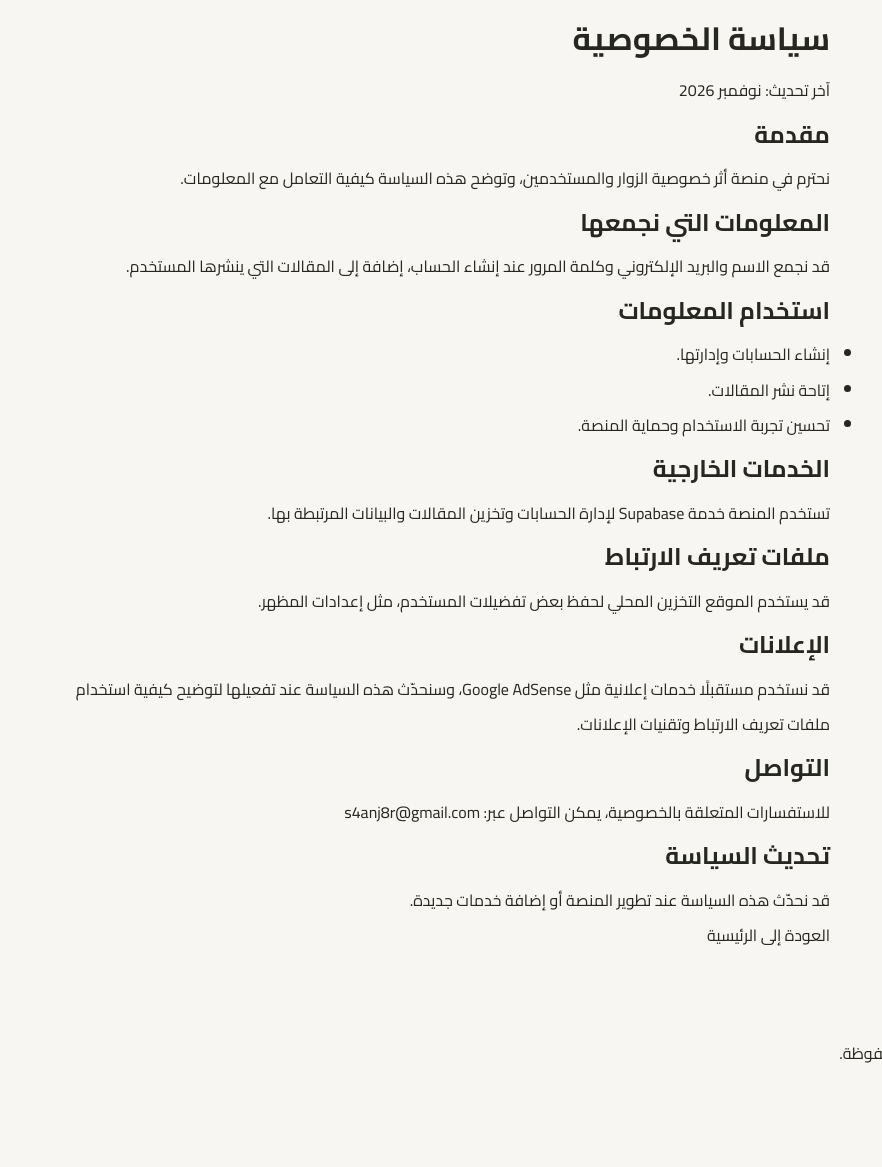
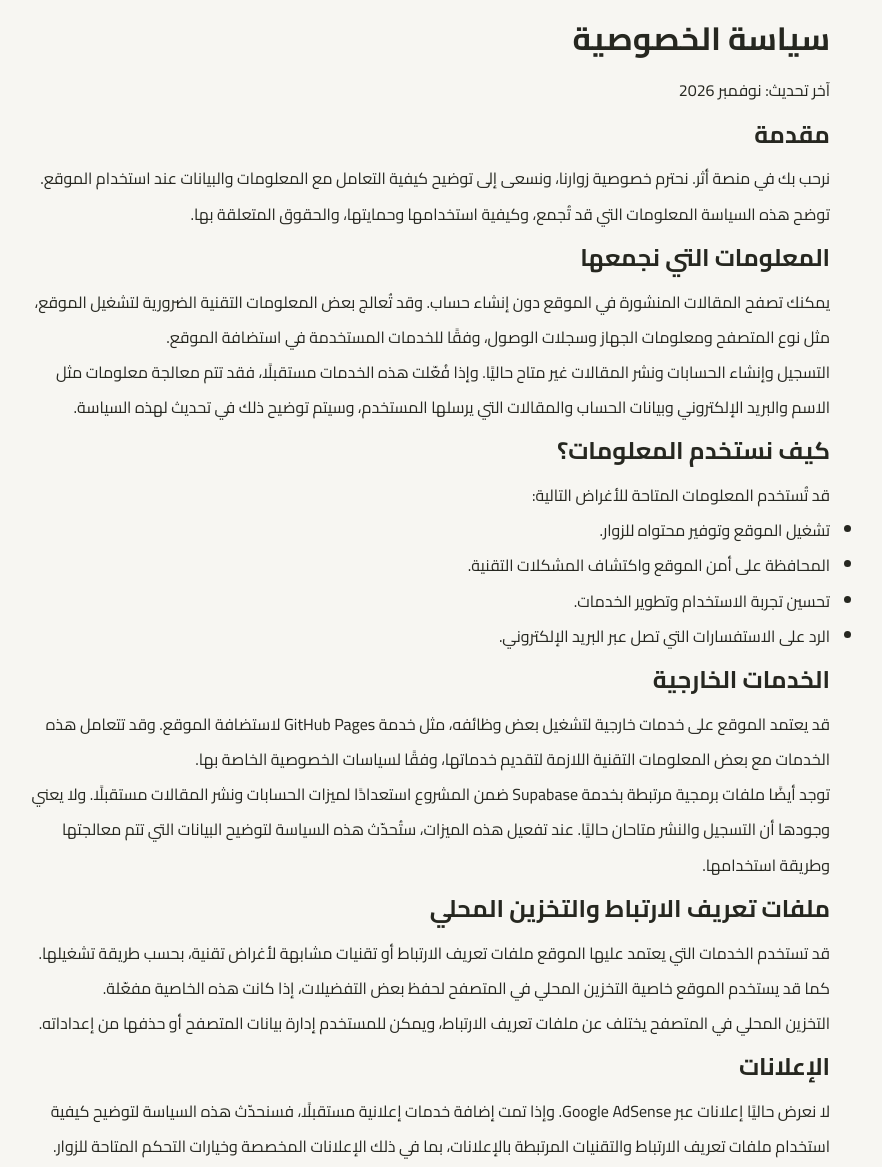
Before and after one commit to s4anj8r-lab/my-blog, a plain HTML site: page privacy.html in a window 1280 px wide. Shown: the part 164-1331 px from the top of the page, without its empty margins (210-1092 px from the left). Before the commit the page ends 1233 px from the top, so only its background shows below. Drawn offline with Linux system fonts and the light colour scheme.

Commit message:
Add files via upload

```diff
--- a/privacy.html
+++ b/privacy.html
@@ -1,9 +1,10 @@
+
 <!DOCTYPE html>
 <html lang="ar" dir="rtl">
 <head>
   <meta charset="UTF-8">
   <meta name="viewport" content="width=device-width, initial-scale=1.0">
-  <meta name="description" content="سياسة الخصوصية في منصة أثر.">
+  <meta name="description" content="سياسة الخصوصية في منصة أثر، وكيفية التعامل مع بيانات الزوار والمستخدمين.">
   <title>سياسة الخصوصية | أثر</title>
   <link rel="stylesheet" href="style.css">
 </head>
@@ -19,40 +20,122 @@
   </header>
 
   <main style="max-width:850px; margin:60px auto; padding:25px; line-height:2.2;">
+
     <h1>سياسة الخصوصية</h1>
     <p>آخر تحديث: نوفمبر 2026</p>
 
     <h2>مقدمة</h2>
-    <p>نحترم في منصة أثر خصوصية الزوار والمستخدمين، وتوضح هذه السياسة كيفية التعامل مع المعلومات.</p>
+    <p>
+      نرحب بك في منصة أثر. نحترم خصوصية زوارنا، ونسعى إلى توضيح
+      كيفية التعامل مع المعلومات والبيانات عند استخدام الموقع.
+      توضح هذه السياسة المعلومات التي قد تُجمع، وكيفية استخدامها
+      وحمايتها، والحقوق المتعلقة بها.
+    </p>
 
     <h2>المعلومات التي نجمعها</h2>
-    <p>قد نجمع الاسم والبريد الإلكتروني وكلمة المرور عند إنشاء الحساب، إضافة إلى المقالات التي ينشرها المستخدم.</p>
+    <p>
+      يمكنك تصفح المقالات المنشورة في الموقع دون إنشاء حساب.
+      وقد تُعالج بعض المعلومات التقنية الضرورية لتشغيل الموقع،
+      مثل نوع المتصفح ومعلومات الجهاز وسجلات الوصول، وفقًا
+      للخدمات المستخدمة في استضافة الموقع.
+    </p>
+    <p>
+      التسجيل وإنشاء الحسابات ونشر المقالات غير متاح حاليًا.
+      وإذا فُعّلت هذه الخدمات مستقبلًا، فقد تتم معالجة معلومات
+      مثل الاسم والبريد الإلكتروني وبيانات الحساب والمقالات
+      التي يرسلها المستخدم، وسيتم توضيح ذلك في تحديث لهذه السياسة.
+    </p>
 
-    <h2>استخدام المعلومات</h2>
+    <h2>كيف نستخدم المعلومات؟</h2>
+    <p>
+      قد تُستخدم المعلومات المتاحة للأغراض التالية:
+    </p>
     <ul>
-      <li>إنشاء الحسابات وإدارتها.</li>
-      <li>إتاحة نشر المقالات.</li>
-      <li>تحسين تجربة الاستخدام وحماية المنصة.</li>
+      <li>تشغيل الموقع وتوفير محتواه للزوار.</li>
+      <li>المحافظة على أمن الموقع واكتشاف المشكلات التقنية.</li>
+      <li>تحسين تجربة الاستخدام وتطوير الخدمات.</li>
+      <li>الرد على الاستفسارات التي تصل عبر البريد الإلكتروني.</li>
     </ul>
 
     <h2>الخدمات الخارجية</h2>
-    <p>تستخدم المنصة خدمة Supabase لإدارة الحسابات وتخزين المقالات والبيانات المرتبطة بها.</p>
+    <p>
+      قد يعتمد الموقع على خدمات خارجية لتشغيل بعض وظائفه،
+      مثل خدمة GitHub Pages لاستضافة الموقع.
+      وقد تتعامل هذه الخدمات مع بعض المعلومات التقنية اللازمة
+      لتقديم خدماتها، وفقًا لسياسات الخصوصية الخاصة بها.
+    </p>
+    <p>
+      توجد أيضًا ملفات برمجية مرتبطة بخدمة Supabase ضمن المشروع
+      استعدادًا لميزات الحسابات ونشر المقالات مستقبلًا.
+      ولا يعني وجودها أن التسجيل والنشر متاحان حاليًا.
+      عند تفعيل هذه الميزات، ستُحدّث هذه السياسة لتوضيح
+      البيانات التي تتم معالجتها وطريقة استخدامها.
+    </p>
 
-    <h2>ملفات تعريف الارتباط</h2>
-    <p>قد يستخدم الموقع التخزين المحلي لحفظ بعض تفضيلات المستخدم، مثل إعدادات المظهر.</p>
+    <h2>ملفات تعريف الارتباط والتخزين المحلي</h2>
+    <p>
+      قد تستخدم الخدمات التي يعتمد عليها الموقع ملفات تعريف
+      الارتباط أو تقنيات مشابهة لأغراض تقنية، بحسب طريقة تشغيلها.
+      كما قد يستخدم الموقع خاصية التخزين المحلي في المتصفح
+      لحفظ بعض التفضيلات، إذا كانت هذه الخاصية مفعّلة.
+    </p>
+    <p>
+      التخزين المحلي في المتصفح يختلف عن ملفات تعريف الارتباط،
+      ويمكن للمستخدم إدارة بيانات المتصفح أو حذفها من إعداداته.
+    </p>
 
     <h2>الإعلانات</h2>
-    <p>قد نستخدم مستقبلًا خدمات إعلانية مثل Google AdSense، وسنحدّث هذه السياسة عند تفعيلها لتوضيح كيفية استخدام ملفات تعريف الارتباط وتقنيات الإعلانات.</p>
+    <p>
+      لا نعرض حاليًا إعلانات عبر Google AdSense.
+      وإذا تمت إضافة خدمات إعلانية مستقبلًا، فسنحدّث هذه السياسة
+      لتوضيح كيفية استخدام ملفات تعريف الارتباط والتقنيات
+      المرتبطة بالإعلانات، بما في ذلك الإعلانات المخصصة
+      وخيارات التحكم المتاحة للزوار.
+    </p>
 
-    <h2>التواصل</h2>
-    <p>للاستفسارات المتعلقة بالخصوصية، يمكن التواصل عبر:
+    <h2>حماية المعلومات</h2>
+    <p>
+      نسعى إلى اتخاذ إجراءات مناسبة للمحافظة على المعلومات
+      وتقليل الوصول غير المصرح به إليها. ومع ذلك، لا يمكن ضمان
+      أمان نقل البيانات أو تخزينها عبر الإنترنت بصورة مطلقة.
+    </p>
+
+    <h2>الروابط الخارجية</h2>
+    <p>
+      قد يحتوي الموقع على روابط لمواقع أو خدمات خارجية.
+      عند الانتقال إليها، تخضع زيارتك لسياسات الخصوصية
+      والشروط الخاصة بتلك المواقع، ولا نتحكم في ممارساتها.
+    </p>
+
+    <h2>خصوصية الأطفال</h2>
+    <p>
+      لا يهدف الموقع إلى جمع معلومات شخصية من الأطفال دون
+      موافقة ولي الأمر عند الحاجة إليها وفق الأنظمة المعمول بها.
+      ويمكن لولي الأمر التواصل معنا إذا كان لديه استفسار
+      يتعلق بمعلومات شخصية تخص طفلًا.
+    </p>
+
+    <h2>حقوق المستخدم والتواصل</h2>
+    <p>
+      يمكنك التواصل معنا للاستفسار عن الخصوصية أو طلب مراجعة
+      المعلومات الشخصية التي قدمتها عبر قنوات التواصل المتاحة.
+      وسنعمل على التعامل مع الطلب وفق الإمكانات والمتطلبات
+      النظامية المطبقة.
+    </p>
+    <p>
+      للتواصل:
       <a href="mailto:s4anj8r@gmail.com">s4anj8r@gmail.com</a>
     </p>
 
-    <h2>تحديث السياسة</h2>
-    <p>قد نحدّث هذه السياسة عند تطوير المنصة أو إضافة خدمات جديدة.</p>
+    <h2>تحديث سياسة الخصوصية</h2>
+    <p>
+      قد نحدّث هذه السياسة عند تغيير وظائف الموقع أو إضافة
+      خدمات جديدة. وسيتم نشر النسخة المحدّثة في هذه الصفحة
+      مع تعديل تاريخ آخر تحديث.
+    </p>
 
     <a href="index.html">العودة إلى الرئيسية</a>
+
   </main>
 
   <footer>
```
